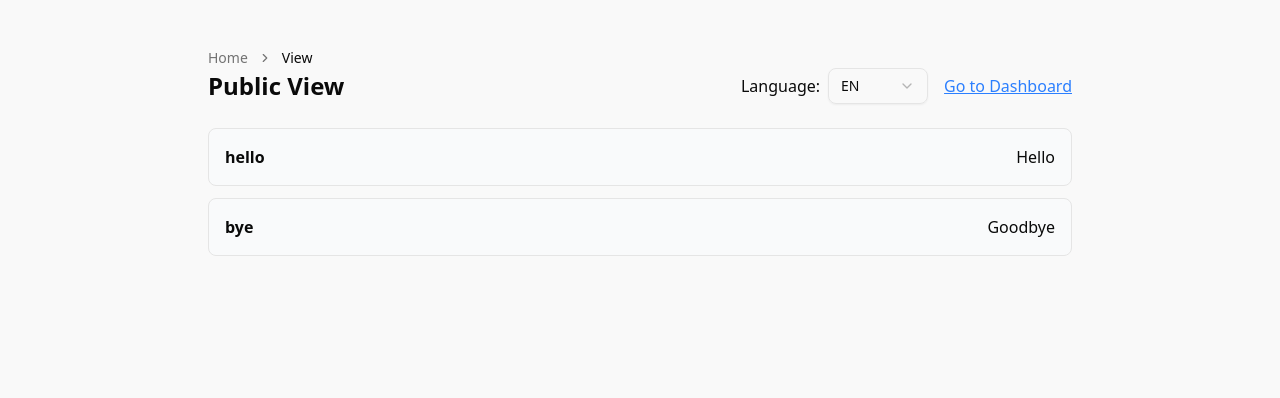
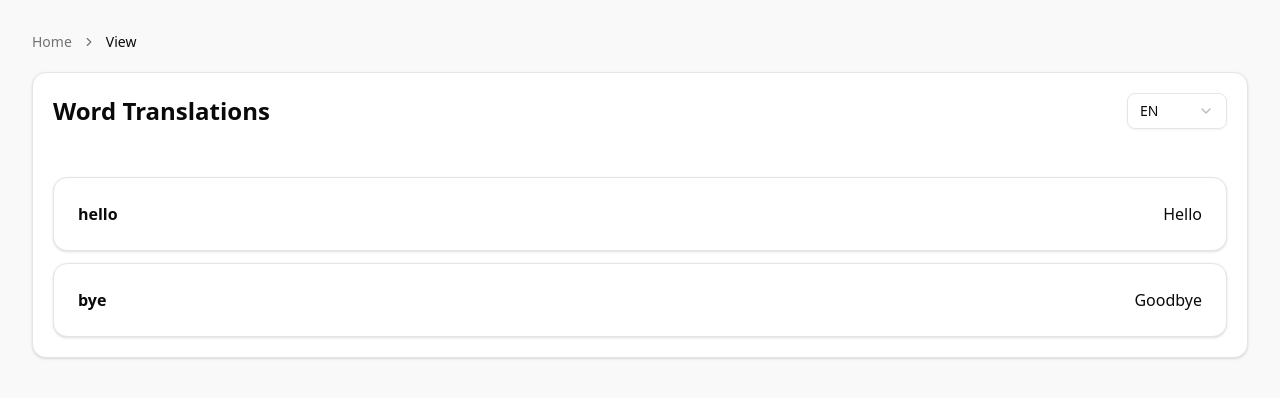
Before and after one commit to Kiyarash17/sibirani-interview-task, a React (Vite) app: page /view in a window 1280 px wide. Shown: the top 398 px of the page. Built offline with nearby package versions, Linux system fonts and the light colour scheme.

Commit message:
refactor: Improve View page like UI

```diff
--- a/src/pages/PublicView.tsx
+++ b/src/pages/PublicView.tsx
@@ -1,5 +1,4 @@
 import { useTranslation } from "../context/TranslationContext";
-import { Link } from "react-router-dom";
 import {
   Select,
   SelectContent,
@@ -7,14 +6,22 @@ import {
   SelectTrigger,
   SelectValue,
 } from "../components/ui/select";
-import { Breadcrumb, BreadcrumbItem, BreadcrumbLink, BreadcrumbList, BreadcrumbPage, BreadcrumbSeparator } from "../components/ui/breadcrumb";
+import {
+  Breadcrumb,
+  BreadcrumbItem,
+  BreadcrumbLink,
+  BreadcrumbList,
+  BreadcrumbPage,
+  BreadcrumbSeparator,
+} from "../components/ui/breadcrumb";
+import { Card, CardContent } from "../components/ui/card";
 
 const PublicView: React.FC = () => {
   const { data, currentLanguage, setCurrentLanguage } = useTranslation();
   const languages = Object.keys(data.translations);
 
   return (
-    <div className="p-4 max-w-4xl mx-auto">
+    <>
       <Breadcrumb>
         <BreadcrumbList>
           <BreadcrumbItem>
@@ -27,12 +34,15 @@ const PublicView: React.FC = () => {
         </BreadcrumbList>
       </Breadcrumb>
 
-      <header className="flex justify-between items-center mb-6">
-        <h1 className="text-2xl font-bold">Public View</h1>
+      <Card className="p-5 mt-5">
+        <div className="flex justify-between items-center mb-6">
+          <h1 className="text-xl sm:text-2xl font-bold">Word Translations</h1>
           <div className="flex items-center gap-4">
             <div className="flex items-center gap-2">
-            <span>Language:</span>
-            <Select value={currentLanguage} onValueChange={setCurrentLanguage}>
+              <Select
+                value={currentLanguage}
+                onValueChange={setCurrentLanguage}
+              >
                 <SelectTrigger className="w-[100px]">
                   <SelectValue placeholder="Select language" />
                 </SelectTrigger>
@@ -45,31 +55,27 @@ const PublicView: React.FC = () => {
                 </SelectContent>
               </Select>
             </div>
-          <Link
-            to="/dashboard"
-            className="text-blue-500 underline hover:text-blue-700"
-          >
-            Go to Dashboard
-          </Link>
           </div>
-      </header>
+        </div>
 
-      <ul className="space-y-3">
+        <div className="space-y-3">
           {data.order.map((keyword) => (
-          <li
-            key={keyword}
-            className="p-4 border rounded-md bg-gray-50 flex justify-between items-center"
-          >
+            <Card key={keyword}>
+              <CardContent className="flex flex-col sm:flex-row justify-start sm:justify-between items-start sm:items-center">
                 <span className="font-semibold">{keyword}</span>
                 <span>
                   {data.translations[currentLanguage][keyword] || (
-                <span className="text-gray-400 italic">— no translation —</span>
+                    <span className="text-gray-400 italic">
+                      — no translation —
+                    </span>
                   )}
                 </span>
-          </li>
+              </CardContent>
+            </Card>
           ))}
-      </ul>
         </div>
+      </Card>
+    </>
   );
 };
 
```
Lines whose indentation alone changed are shown as unchanged.
